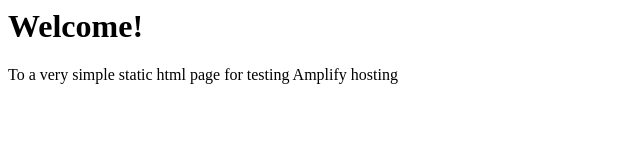
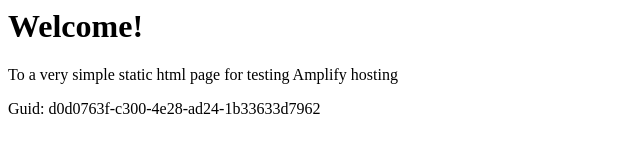
Before and after one commit to aws-aemilia-bah/Github-PR-Commit-Integration-Test-DoNotTouch-Gith-OKSLNVO2-v1-preprod-me-south-1, a website: page src/index.html in a window 1280 px wide. Shown: the whole page, without its empty margins (0-640 px from the left). Drawn offline with Linux system fonts and the light colour scheme.

Commit message:
commit from integ tests

```diff
--- a/src/index.html
+++ b/src/index.html
@@ -1,3 +1,5 @@
+
+
 <html lang="en">
 
 <head>
@@ -10,6 +12,6 @@
 <body>
     <h1>Welcome!</h1>
     <p>To a very simple static html page for testing Amplify hosting</p>
-</body>
+    <p>Guid: d0d0763f-c300-4e28-ad24-1b33633d7962</p></body>
 
 </html>
```
